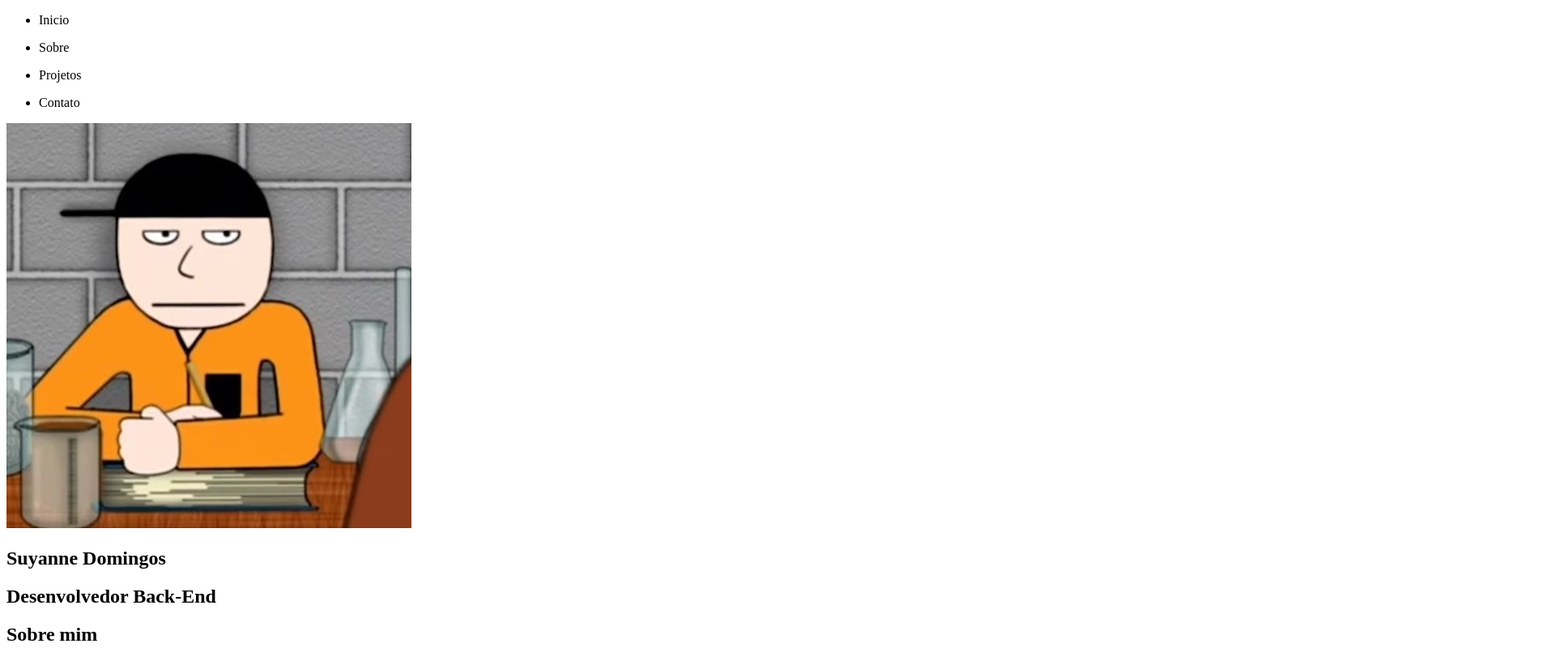
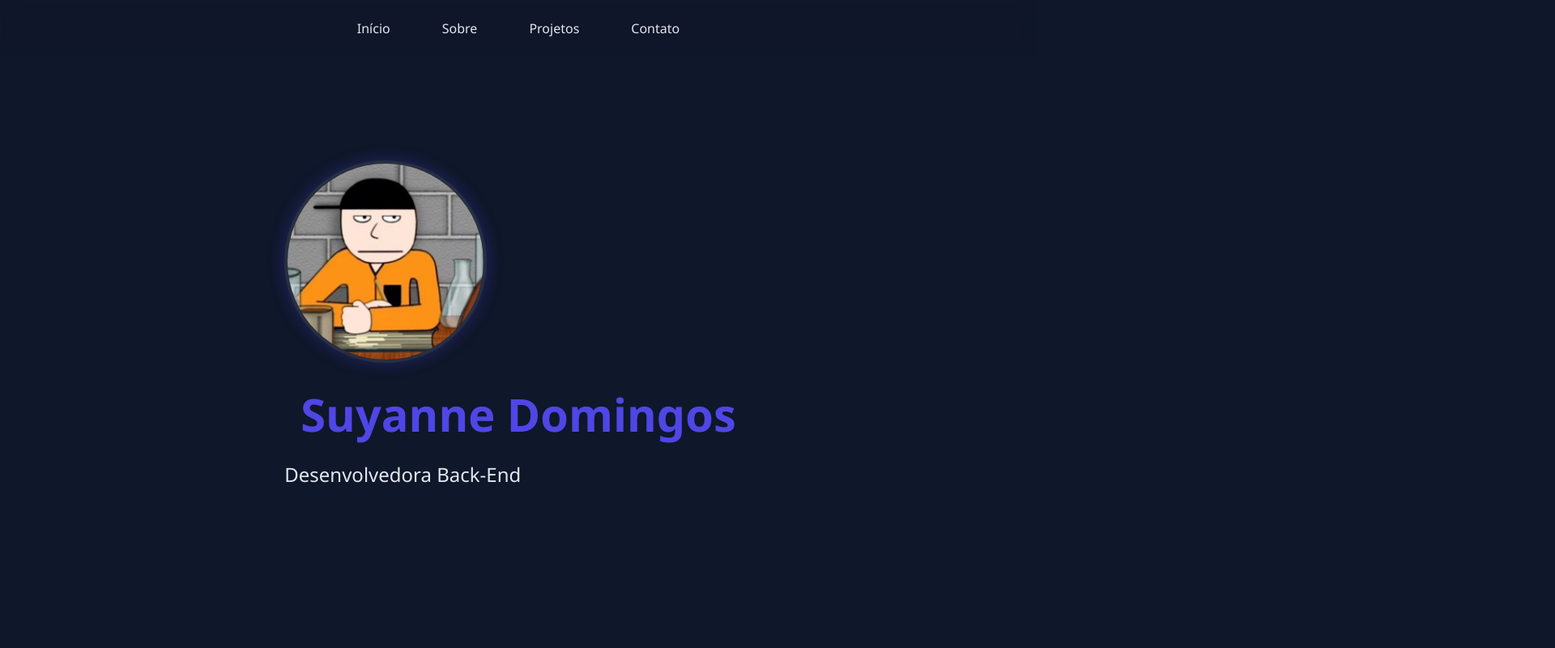
Before and after one commit to suyanneDomingos/Meu-Portifolio, a plain HTML site: page index.html in a window 1280 px wide. Shown: the top 800 px of the page at 81% size, 1920 px wide, since content can reach past the window. Drawn offline with Linux system fonts and the light colour scheme.

Commit message:
Enviando Arquivos

```diff
--- a/index.html
+++ b/index.html
@@ -1,55 +1,86 @@
 <!DOCTYPE html>
-<html lang="en">
+<html lang="pt-BR">
 <head>
     <meta charset="UTF-8">
     <meta name="viewport" content="width=device-width, initial-scale=1.0">
-    <title>Document</title>
+    <link rel="stylesheet" href="style.css">
+    <title>Suyanne Domingos</title>
 </head>
 <body>
+
     <nav class="navegacao">
         <ul>
-            <li href="#inicio">Inicio</li>
-        </ul>
-          <ul>
-            <li href="#sobre">Sobre</li>
-        </ul>
-          <ul>
-            <li href="#projetos">Projetos</li>
-        </ul>
-          <ul>
-            <li href="#contato">Contato</li>
+            <li><a href="#inicio" class="menu-link">Início</a></li>
+            <li><a href="#sobre" class="menu-link">Sobre</a></li>
+            <li><a href="#projetos" class="menu-link">Projetos</a></li>
+            <li><a href="#contato" class="menu-link">Contato</a></li>
         </ul>
     </nav>
 
     <main id="inicio" class="cabecalho">
         <div>
-            <img src="./img/Suyanne.jpg" alt="Eu!!">
-            <h2> Suyanne Domingos</h2>
-            <h2>Desenvolvedor Back-End</h2>
+            <img src="./img/Suyanne.jpg" alt="Foto de Suyanne" class="foto-perfil">
+            <h1>Suyanne Domingos</h1>
+            <p class="cabecalho-sub-titulo">Desenvolvedora Back-End</p>
         </div>
     </main>
 
     <section id="sobre" class="sobre">
         <h2 class="sobre-titulo">Sobre mim</h2>
         <div class="sobre-caixa">
-            <p class="sobre-paragrafo"> Depois eu escrevo aqui</p>
+            <p class="sobre-paragrafo">Depois eu escrevo aqui</p>
         </div>
     </section>
 
     <section id="projetos" class="projetos">
-        <h2 class="projetos">Projetos</h2>
+        <h2 class="projetos-titulo">Projetos</h2>
+
         <div class="projetos-caixa">
+
             <div class="projetos-card">
                 <img src="img/projeto1.jpg" alt="Projeto 1" class="projetos-imagem">
-                    <h3 class="info-projetos">projeto 1</h3>
+                <h3 class="info-projetos">Projeto 1</h3>
                 <p class="paragrafo-projetos"></p>
+            </div>
+
             <div class="projetos-card">
                 <img src="img/projeto2.jpg" alt="Projeto 2" class="projetos-imagem">
-                    <h3 class="info-projetos">projeto 2</h3>
+                <h3 class="info-projetos">Projeto 2</h3>
                 <p class="paragrafo-projetos"></p>
             </div>
+
+            <div class="projetos-card">
+                <img src="img/projeto3.jpg" alt="Projeto 3" class="projetos-imagem">
+                <h3 class="info-projetos">Projeto 3</h3>
+                <p class="paragrafo-projetos"></p>
             </div>
+
+            <div class="projetos-card">
+                <img src="img/projeto4.jpg" alt="Projeto 4" class="projetos-imagem">
+                <h3 class="info-projetos">Projeto 4</h3>
+                <p class="paragrafo-projetos"></p>
+            </div>
+
         </div>
     </section>
+
+    <section id="contato" class="contatos">
+        <h2 class="contatos-titulo">Contato</h2>
+
+        <form class="formulario-contato" id="formulario">
+            <div class="grupo-form">
+                <input type="text" placeholder="Nome" class="campo-form" required>
+            </div>
+
+            <div class="grupo-form">
+                <textarea placeholder="Digite sua mensagem" class="text-form" required></textarea>
+            </div>
+
+            <button type="submit">Enviar</button>
+        </form>
+    </section>
+
+    <script src="script.js"></script>
+
 </body>
 </html>
--- a/style.css
+++ b/style.css
@@ -0,0 +1,144 @@
+*{
+    margin: 0;
+    padding: 0;
+    box-sizing: border-box;
+    font-family: 'Segoe UI', Tahoma, Geneva, Verdana, sans-serif;
+}
+
+html{
+    scroll-behavior: smooth;
+}
+
+:root{
+    --primaria: #4f46e5;
+    --secundaria: #7c3aed;
+    --escuro: #0f172a;
+    --maisEscuro: #0a0f1c;
+    --claro: #e2e8f0;
+    --vidro: rgba(255,255,255,0.1);
+}
+
+body{
+    background-color: var(--escuro);
+    color: var(--claro);
+}
+
+/* NAV */
+.navegacao{
+    position: fixed;
+    top: 0;
+    background: rgba(15,23,42,0.2);
+    width: 100%;
+    z-index: 100; /* corrigido */
+    padding: 1.5rem;
+    backdrop-filter: blur(10px);
+}
+
+.navegacao ul{
+    display: flex;
+    justify-content: center;
+    list-style: none;
+    gap: 3rem;
+}
+
+/* LINKS */
+.menu-link{
+    text-decoration: none;
+    color: var(--claro);
+    font-weight: 500;
+    position: relative;
+    padding: 0.5rem;
+}
+
+/* LINHA ANIMADA */
+.menu-link::after{
+    content: '';
+    height: 2px;
+    width: 0%; /* começa invisível */
+    position: absolute;
+    bottom: 0;
+    left: 0;
+    background: linear-gradient(90deg, var(--primaria), var(--secundaria));
+    transition: width 0.4s ease;
+}
+
+.menu-link:hover::after{
+    width: 100%;
+}
+
+/* HEADER */
+.cabecalho{
+    min-height: 100vh;
+    display: flex;
+    justify-content: center;
+    align-items: center;
+    flex-direction: column;
+}
+
+.foto-perfil{
+    width: 250px;
+    height: 250px;
+    object-fit: cover;
+    box-shadow: 0 0 20px rgba(79, 70, 229, 0.3);
+    border-radius: 50%;
+    border: 4px solid var(--vidro);
+}
+
+h1 {
+    font-size: 3.5rem;
+    color: var(--primaria);
+    font-weight: bold;
+    margin: 20px;
+}
+
+.cabecalho-sub-titulo{
+    font-size: 1.5rem;
+    color: var(--claro);
+}
+
+/* SOBRE */
+.sobre{
+    padding: 6rem 2rem;
+}
+
+.sobre-titulo{
+    font-size: 3rem;
+    color: var(--claro);
+    text-align: center;
+    margin-bottom: 2rem;
+}
+
+.sobre-caixa{
+    padding: 2rem;
+    max-width: 800px;
+    margin: 0 auto;
+    border-radius: 16px;
+    border: 1px solid var(--vidro);
+    backdrop-filter: blur(10px);
+    background: rgba(255,255,255,0.1);
+}
+
+.sobre-paragrafo{
+    font-size: 1.2rem;
+    text-align: center;
+}
+
+.projetos{
+
+}
+.projetos-imagem{
+
+}
+.projeto-card{
+
+}
+.info-projeto{
+
+}
+.projetos-titulo{
+
+}
+.projeto-caixa{
+
+}
+.paragrafo-projetos{}
```
Also changed, not shown: img/projeto3.jpg (added), img/projeto4.jpg (added). Lines whose indentation alone changed are shown as unchanged.
